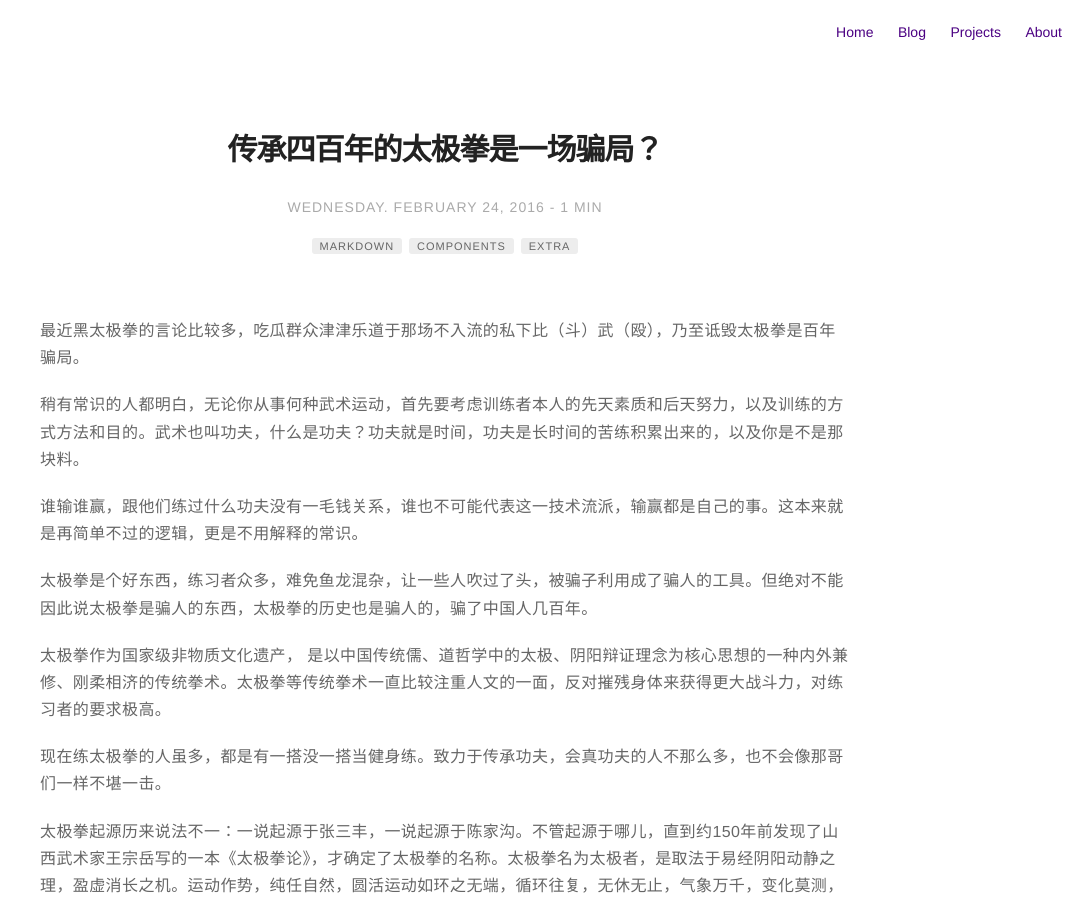
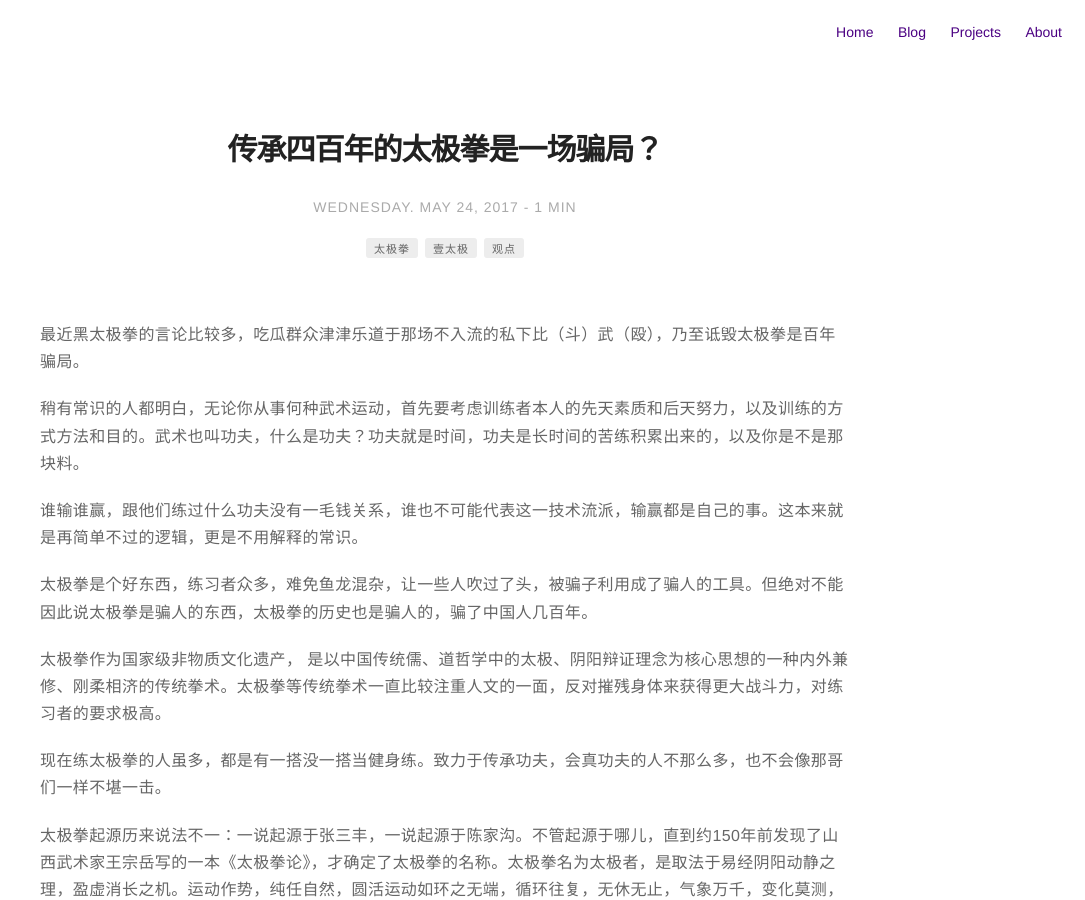
Before and after one commit to bbihyq/bbihyq.github.io, a Jekyll site: the page built from _posts/2017-05-24-taiji400years.markdown, in a window 1280 px wide and 900 px high. Shown: the whole window, without its empty margins (195-1280 px from the left). Built offline with Jekyll 4.4.1, drawn with Linux system fonts in a browser that asks for light colours; comment, search, counter and statistics services are not loaded; some of the changed text lies outside the part shown.

Commit message:
Update 2017-05-24-taiji400years.markdown

```diff
--- a/_posts/2017-05-24-taiji400years.markdown
+++ b/_posts/2017-05-24-taiji400years.markdown
@@ -1,13 +1,13 @@
 ---
 title: "传承四百年的太极拳是一场骗局？"
 layout: post
-date: 2016-02-24 22:48
+date: 2017-05-24 22:48
 image: /assets/images/markdown.jpg
 headerImage: false
 tag:
-- markdown
-- components
-- extra
+- 太极拳
+- 壹太极
+- 观点
 category: blog
 author: jamesfoster
 description: 何宇清：传承四百年的太极拳是一场骗局？
```
